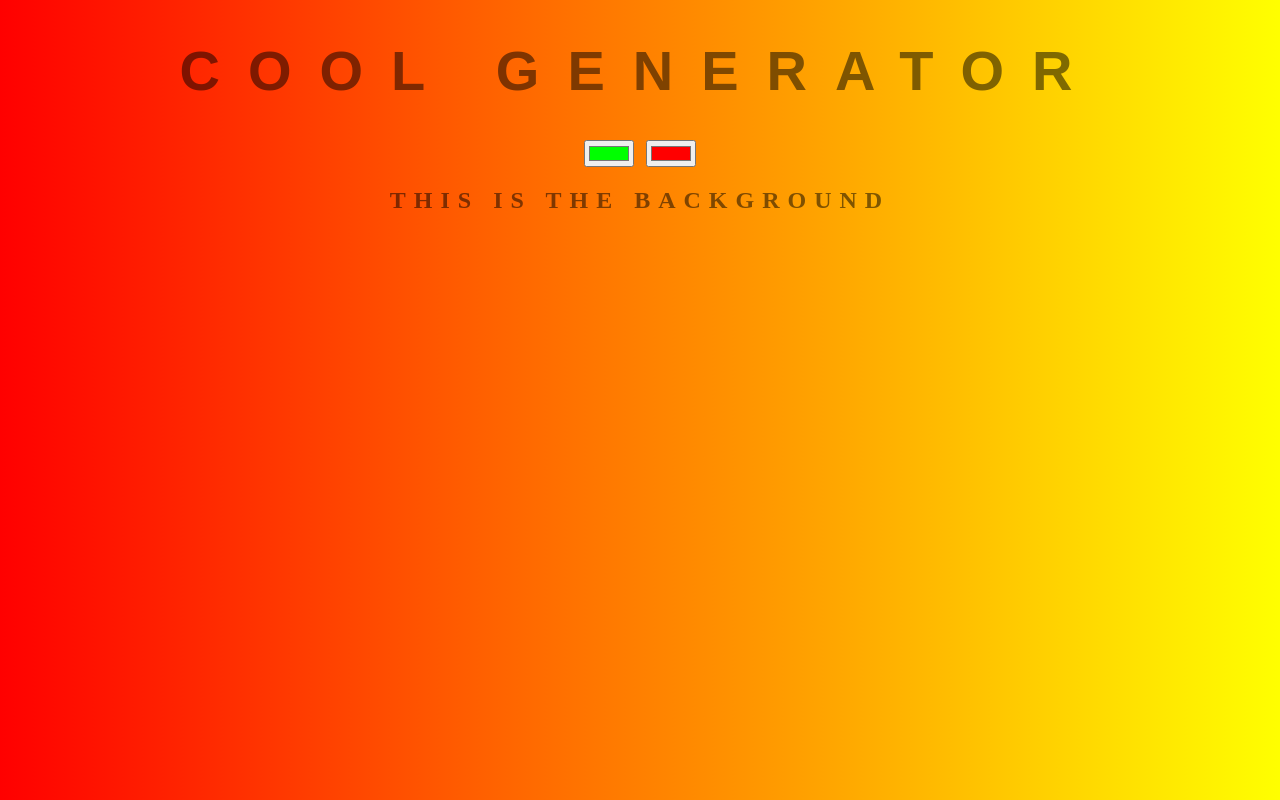
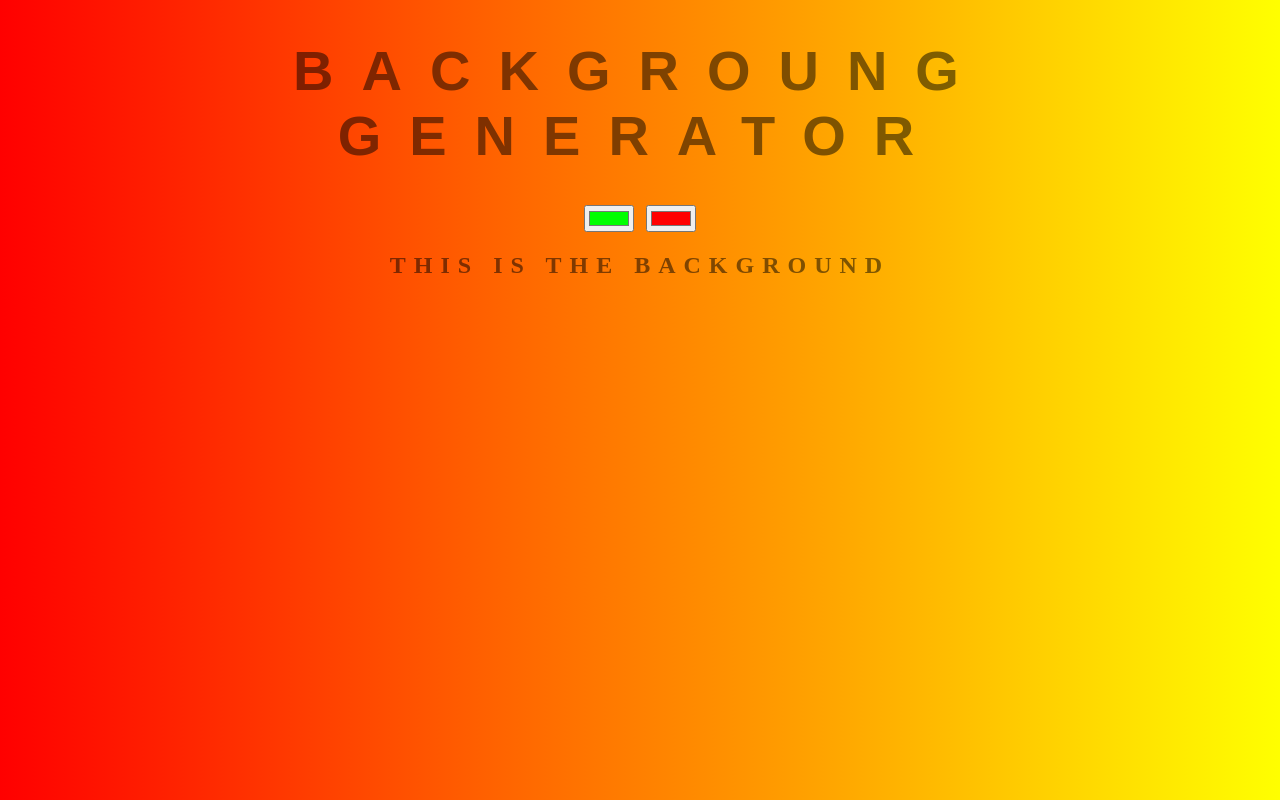
Before and after one commit to ManishMadan/background-generator, a plain HTML site: page index.html in a window 1280 px wide. Drawn offline with Linux system fonts and the light colour scheme.

Commit message:
reverting back to old title

```diff
--- a/index.html
+++ b/index.html
@@ -6,7 +6,7 @@
     <link rel="stylesheet" href="style.css">
   </head>
   <body id="gradient">
-    <h1>COOL Generator</h1>
+    <h1>Backgroung Generator</h1>
     <input  class="color1" type="color" name="" name="color1" value="#00ff00">
     <input  class="color2" type="color" name="" name="color2" value="#ff0000">
     <h2>This is the background </h2>
```
